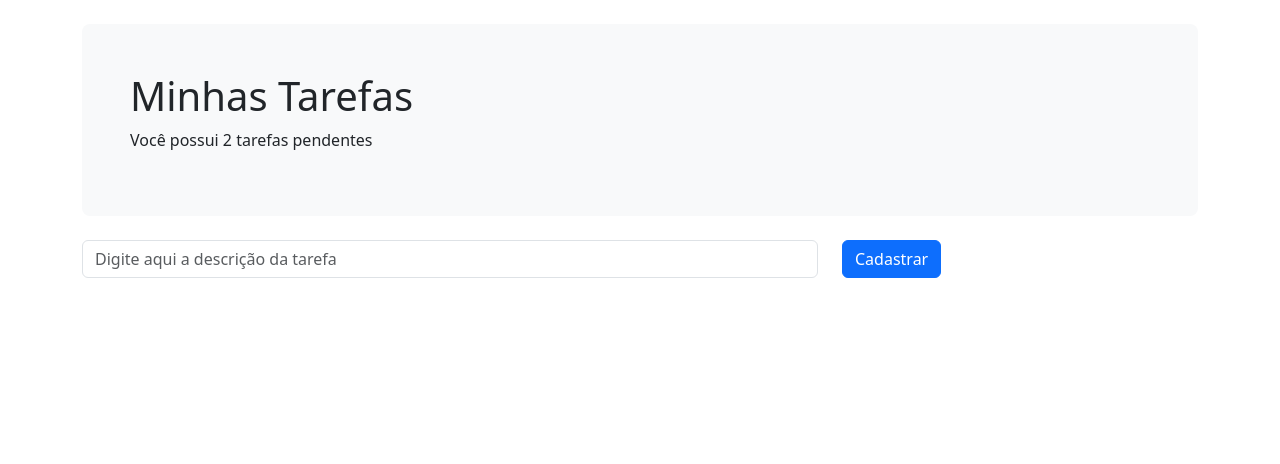
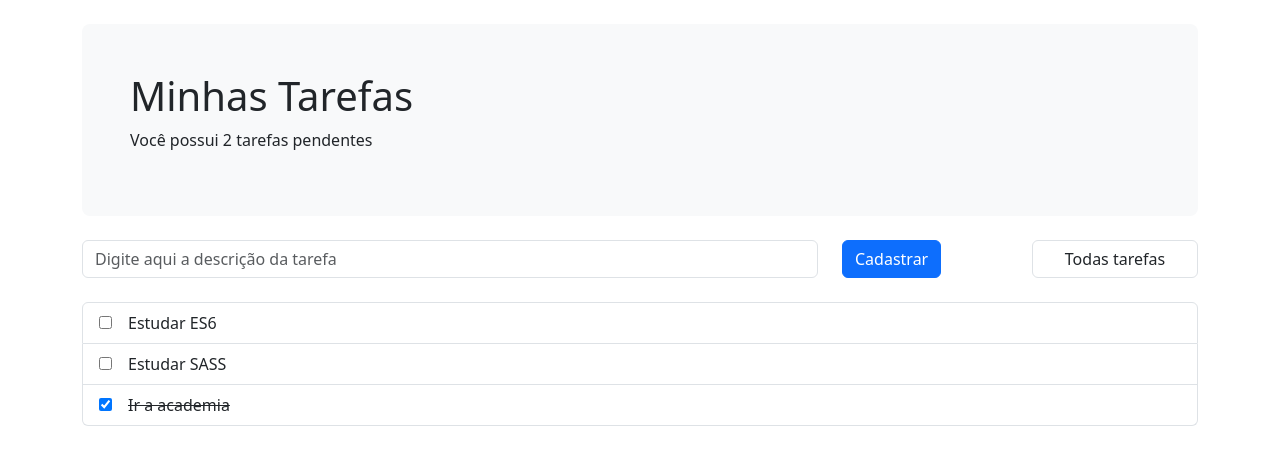
Before and after one commit to isabelaramoss/todo-vue, a Vue app: page / in a window 1280 px wide. Shown: the top 464 px of the page. Built offline with nearby package versions, Linux system fonts and the light colour scheme.

Commit message:
finalizando projeto

```diff
--- a/src/App.vue
+++ b/src/App.vue
@@ -61,14 +61,7 @@
 <template>
   <div class="container">
     <Cabecalho :tarefas-pendentes="getTarefasPendentes().length"/>
-    <Formulario :tarefa-temporaria="estado.tarefaTemporaria" :edita-tarefa-temp="e => estado.tarefaTemporaria = e.target.value" :cadastra-tarefa="cadastraTarefa"/>
-    <ListaDeTarefas />
+    <Formulario :trocar-filtro="e => estado.filtro = e.target.value" :tarefa-temporaria="estado.tarefaTemporaria" :edita-tarefa-temp="e => estado.tarefaTemporaria = e.target.value" :cadastra-tarefa="cadastraTarefa"/>
+    <ListaDeTarefas :tarefas="getTarefasFiltradas()"/>
   </div>
 </template>
-
-<!--css-->
-<style scoped>
-  .done{
-    text-decoration: line-through;
-  }
-</style>
--- a/src/components/Formulario.vue
+++ b/src/components/Formulario.vue
@@ -13,11 +13,11 @@
         <button class="btn btn-primary">Cadastrar</button>
       </div>
       <div class="col-md-2">
-        <!-- <select @change="props.trocarFiltro" class="form-control">
+        <select @change="props.trocarFiltro" class="form-control text-center">
           <option value="todas">Todas tarefas</option>
           <option value="pendentes">Pendentes</option>
           <option value="finalizadas">Finalizadas</option>
-        </select> -->
+        </select>
       </div>
     </div>
   </form>
--- a/src/components/ListaDeTarefas.vue
+++ b/src/components/ListaDeTarefas.vue
@@ -14,3 +14,10 @@
     </li>
   </ul>
 </template>
+
+<!--css-->
+<style scoped>
+  .done{
+    text-decoration: line-through;
+  }
+</style>
```
